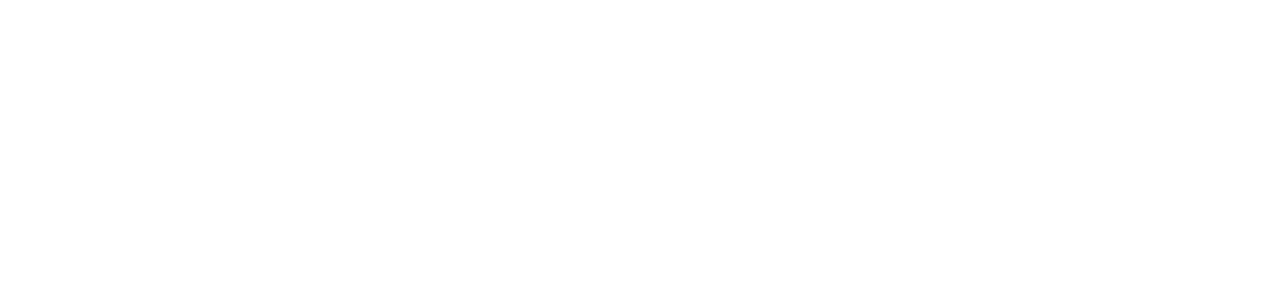
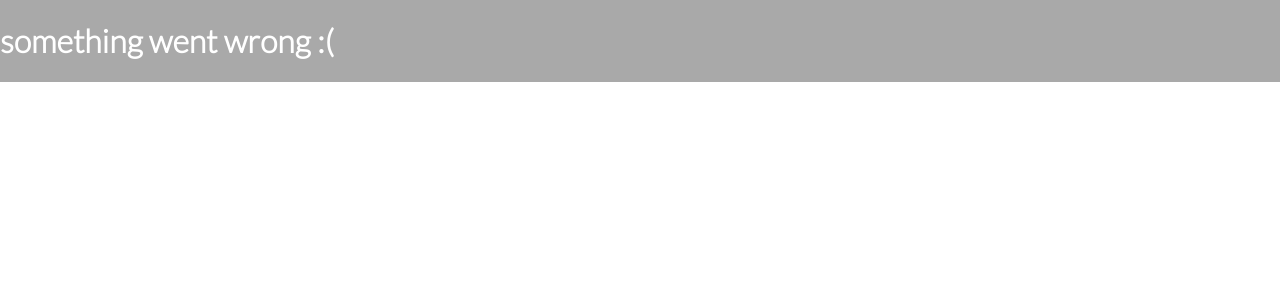
Before and after one commit to dedotikea/me, a React (Create React App) app: page / in a window 1280 px wide. Before the commit this address had no page. Shown: the top 300 px of the page. Built offline with nearby package versions, Linux system fonts and the light colour scheme.

Commit message:
nambahin error route sama install redux

```diff
--- a/package.json
+++ b/package.json
@@ -4,11 +4,14 @@
   "homepage": "https://dedotikea.github.io/me",
   "private": true,
   "dependencies": {
+    "@reduxjs/toolkit": "^1.8.6",
     "@testing-library/jest-dom": "^5.16.5",
     "@testing-library/react": "^13.4.0",
     "@testing-library/user-event": "^13.5.0",
     "react": "^18.2.0",
     "react-dom": "^18.2.0",
+    "react-redux": "^8.0.4",
+    "react-router-dom": "^6.4.2",
     "react-scripts": "5.0.1",
     "web-vitals": "^2.1.4"
   },
--- a/src/Routing.js
+++ b/src/Routing.js
@@ -2,6 +2,7 @@
 import Home from './routes/Home';
 import About from './routes/About';
 import MapList from './routes/MapList';
+import ErrorPage from './routes/ErrorPage';
 
 const Routing = () => {
     return (
@@ -10,6 +11,7 @@
                 <Route path='/me' element={<Home></Home>}></Route>
                 <Route path='/about' element={<About></About>}></Route>
                 <Route path='/maplist' element={<MapList></MapList>}></Route>
+                <Route path='/*' element={<ErrorPage></ErrorPage>}></Route>
             </Routes>
         </BrowserRouter>
     )
--- a/src/index.js
+++ b/src/index.js
@@ -2,12 +2,17 @@
 import ReactDOM from 'react-dom/client';
 import './index.css';
 import App from './App';
+import { Provider } from 'react-redux';
+import Store from './store/Store';
 // import reportWebVitals from './reportWebVitals';
+
 
 const root = ReactDOM.createRoot(document.getElementById('root'));
 root.render(
   <React.StrictMode>
-    <App />
+    <Provider store={Store}>
+      <App />
+    </Provider>
   </React.StrictMode>
 );
 
--- /dev/null
+++ b/src/reducers/PlayPauseSlice.js
@@ -0,0 +1,16 @@
+import { createSlice } from "@reduxjs/toolkit";
+
+const PlayPauseSlice = createSlice({
+    name: 'PlayPause',
+    initialState: 1,
+    reducers: {
+        play(state, action){
+
+        },
+        pause(state, action){
+
+        },
+    }
+})
+
+export default PlayPauseSlice.reducer
--- /dev/null
+++ b/src/routes/ErrorPage.js
@@ -0,0 +1,9 @@
+export default function ErrorPage(){
+
+
+    return (
+        <div id="error-page" style={{color: "white", backgroundColor: "darkgrey"}}>
+            <h1>something went wrong :(</h1>
+        </div>
+    )
+}
--- /dev/null
+++ b/src/store/Store.js
@@ -0,0 +1,8 @@
+import { configureStore } from "@reduxjs/toolkit";
+import PlayPauseSlice from "../reducers/PlayPauseSlice";
+
+const Store = configureStore({
+    reducer: PlayPauseSlice,
+})
+
+export default Store;
```
Also changed, not shown: 1 other file (tests, documents, lock files or other folders).
